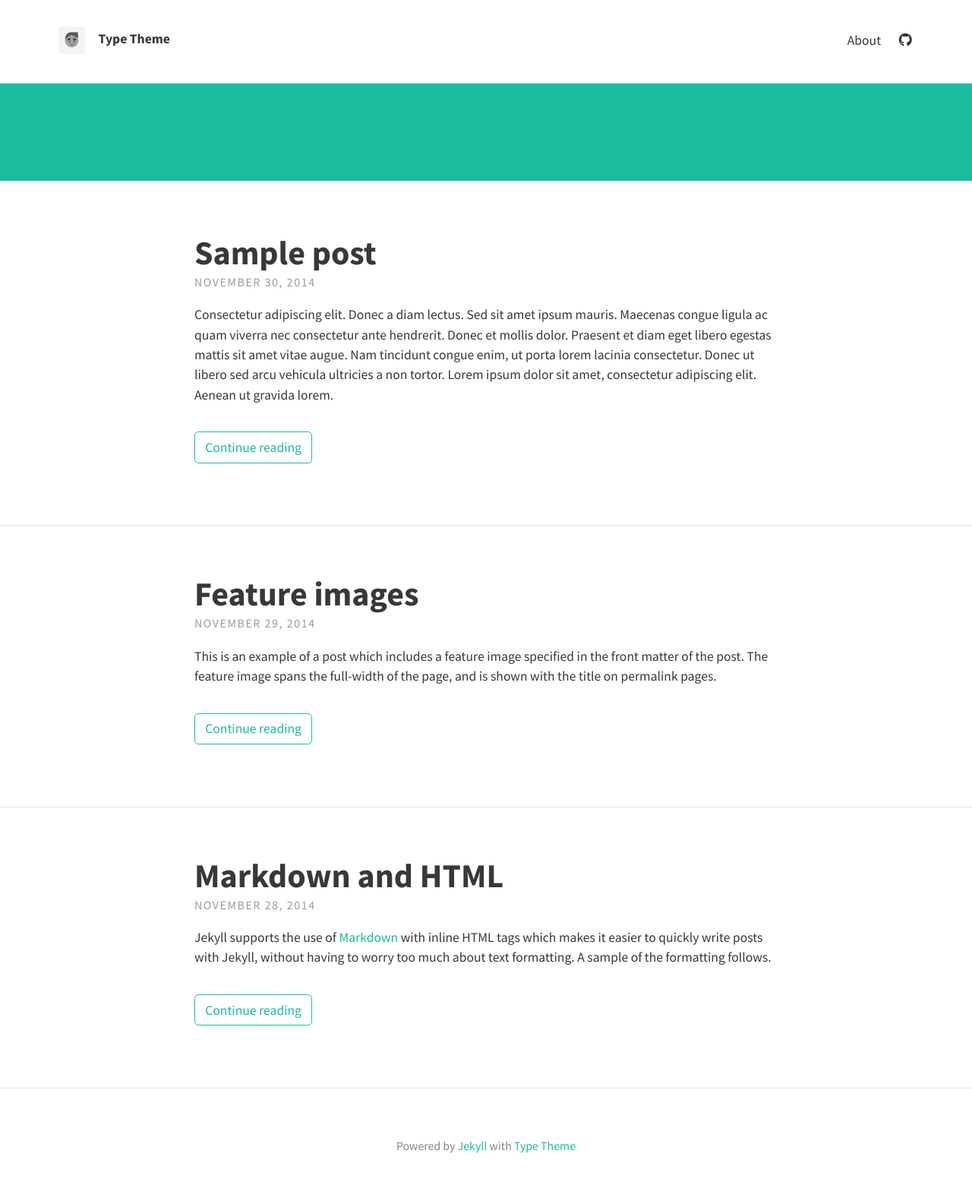
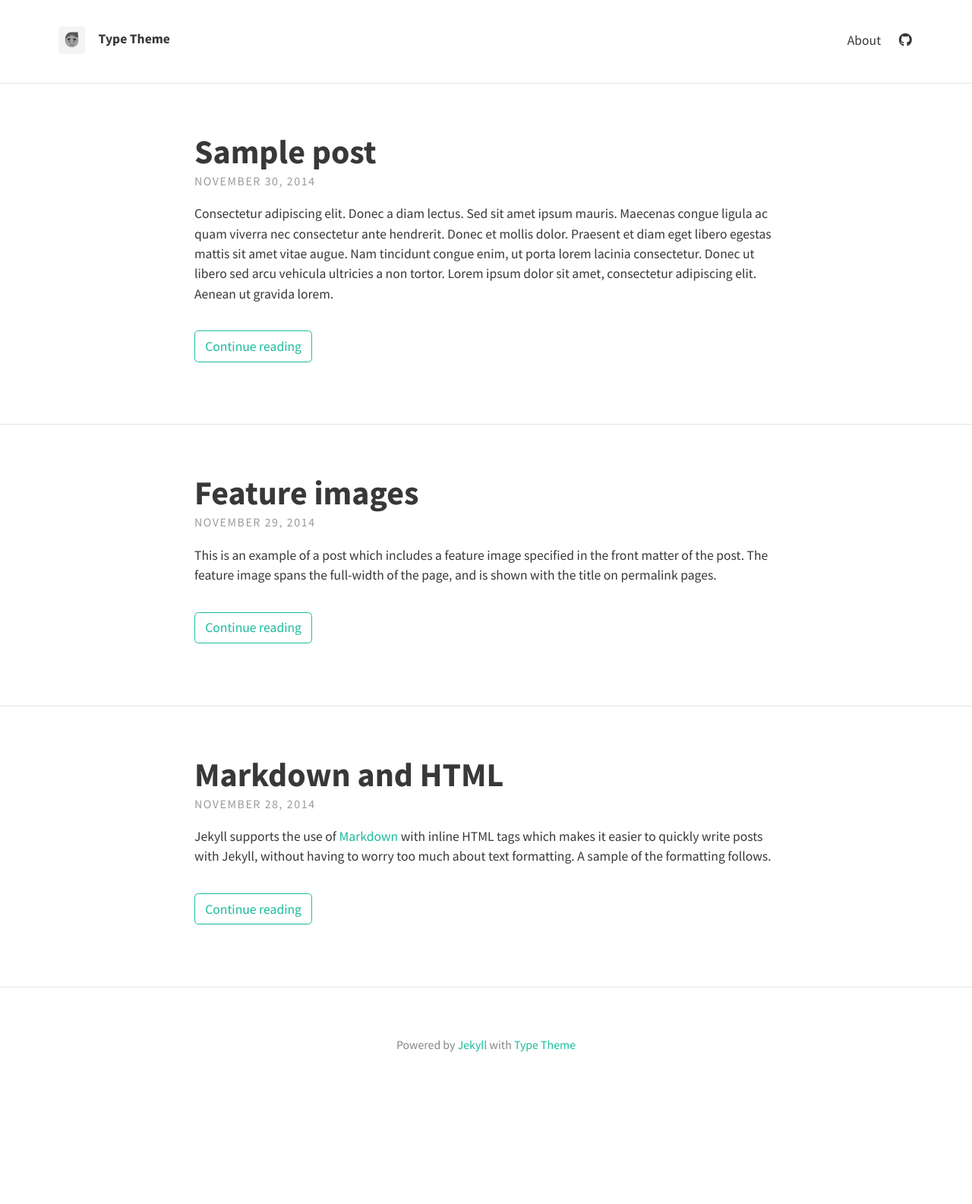
Before and after one commit to xymu/cortico-podcast, a Jekyll site: the page built from index.html, in a window 1280 px wide. Shown: the whole page at 76% size. Built offline with Jekyll 4.4.1, drawn with Linux system fonts in a browser that asks for light colours; nearby versions of some CDN libraries; the list of posts is cut into pages by our own code; after the commit the page ends 1452 px from its top, so only the background shows below that.

```diff
--- a/_config.yml
+++ b/_config.yml
@@ -12,9 +12,9 @@ theme_settings:
   description: "A website with blog posts and pages" # used by search engines
 
   # Header and footer text
-  header_text: >
+  header_text:
   header_text_feature_image:
-  footer_text: >
+  footer_text:
    Powered by <a href="https://jekyllrb.com/">Jekyll</a> with <a href="https://github.com/rohanchandra/type-theme">Type Theme</a>
 
   # Icons
```
